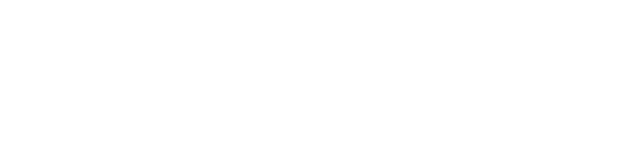
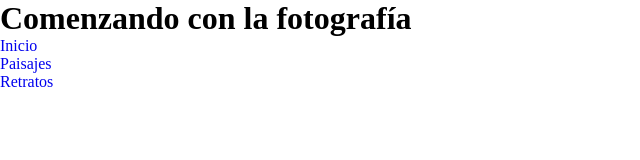
Before and after one commit to Deve0ps/nextu_css, a plain HTML site: page Index.html in a window 1280 px wide. Shown: the whole page, without its empty margins (0-640 px from the left). Drawn offline with Linux system fonts and the light colour scheme.

Commit message:
Header commit.
Se agregó el header en las páginas del proyecto.

```diff
--- a/Index.html
+++ b/Index.html
@@ -9,6 +9,22 @@
     <link rel="stylesheet" href="css/font-awesome.min.css">
 </head>
 <body>
+        <div id="container">
+        <div id="cabecera">
+            <header>
+                <h1>Comenzando con la fotografía</h1>
+            </header>
+            <div id="menu">
+                <nav>
+                    <ul>
+                        <li><a href="Index.html">Inicio</a></li>
+                        <li><a href="Paisajes.html">Paisajes</a></li>
+                        <li><a href="Retratos.html">Retratos</a></li>
+                    </ul>
+                </nav>
+            </div>
+        </div>
+    </div>
 
 </body>
 </html>
```
Also changed, not shown: Paisajes.html (+16 -0 lines), Retratos.html (+16 -0 lines).
